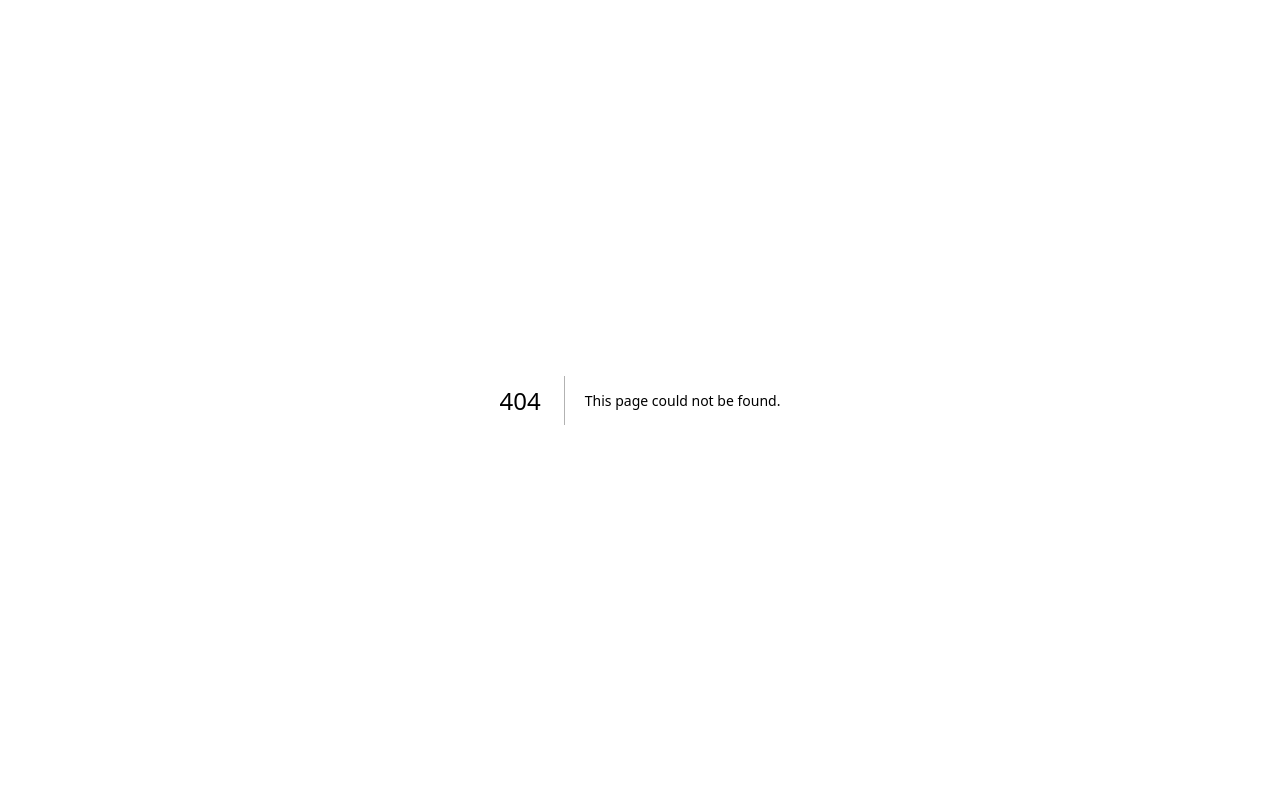
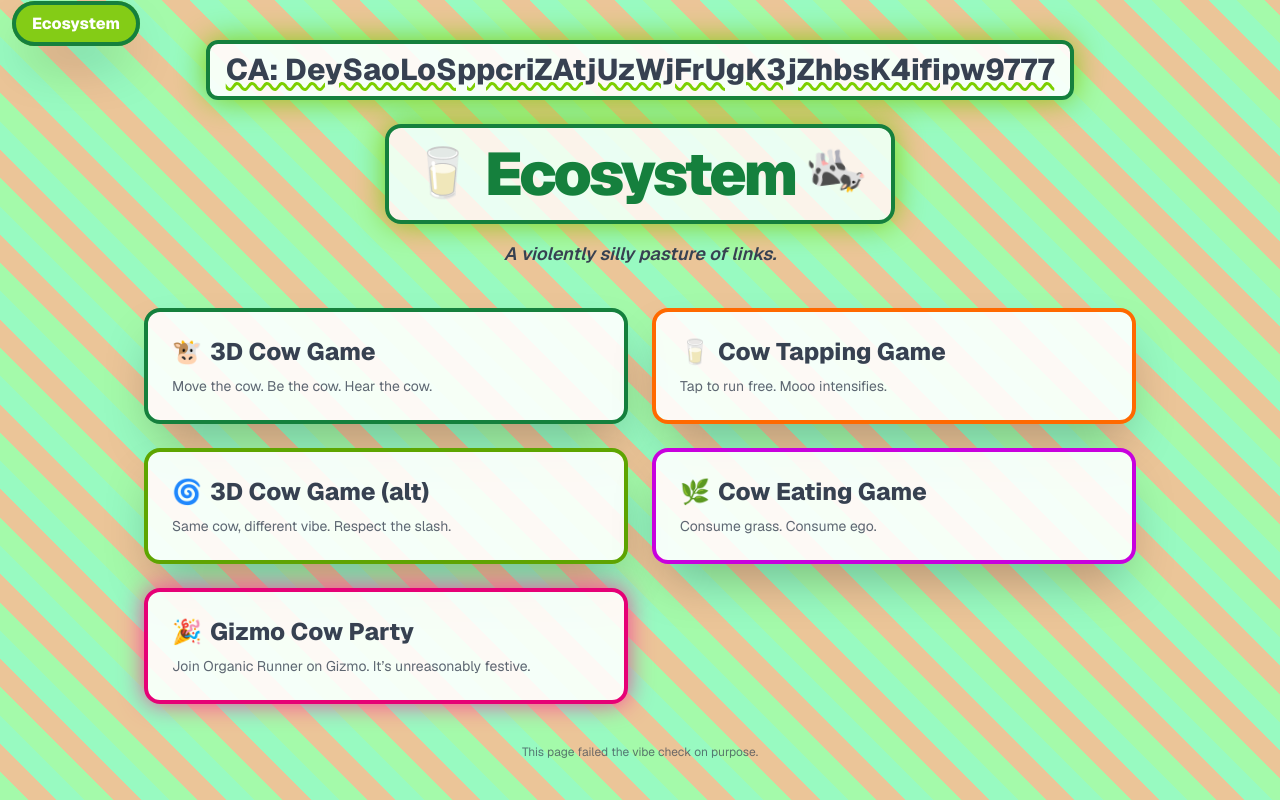
Before and after one commit to organic-community/itsafreerangegrassfedrunner.xyz, a Next.js app: page /ecosystem in a window 1280 px wide. Before the commit this address had no page. Built offline with nearby package versions, Linux system fonts and the light colour scheme.

Commit message:
ecosystem page with games

```diff
--- /dev/null
+++ b/app/ecosystem/page.tsx
@@ -0,0 +1,53 @@
+export default function EcosystemPage() {
+  return (
+    <div className="min-h-screen relative overflow-hidden">
+      <div className="absolute inset-0 opacity-40 pointer-events-none select-none" style={{ backgroundImage: "repeating-linear-gradient(45deg, #84cc16 0 20px, #f97316 20px 40px, #22c55e 40px 60px)", filter: "saturate(2) hue-rotate(20deg)" }} />
+      <div className="relative z-10 max-w-5xl mx-auto px-4 py-10">
+        <div className="text-center mb-6">
+          <a
+            href="https://heaven.xyz/token/9R87b2Ur7jEmTmshXjq9CWr4j4fnf2QfhZivHbaY3Zcb"
+            target="_blank"
+            rel="noopener noreferrer"
+            className="inline-block font-extrabold text-2xl md:text-3xl underline decoration-wavy decoration-lime-500 bg-white/90 dark:bg-black/60 rounded-xl px-4 py-2 border-4 border-primary shadow-[0_0_30px_#84cc16]"
+          >
+            CA: DeySaoLoSppcriZAtjUzWjFrUgK3jZhbsK4ifipw9777
+          </a>
+        </div>
+
+        <div className="text-center mb-10">
+          <div className="inline-flex items-center gap-3 px-6 py-4 rounded-2xl border-4 border-primary bg-white/80 dark:bg-black/50 shadow-[0_0_30px_#84cc16]">
+            <span className="text-5xl animate-bounce">🥛</span>
+            <h1 className="text-4xl md:text-6xl font-black tracking-tighter text-primary">Ecosystem</h1>
+            <span className="text-5xl animate-spin">🐄</span>
+          </div>
+          <p className="mt-4 text-lg font-semibold italic">A violently silly pasture of links.</p>
+        </div>
+
+        <div className="grid sm:grid-cols-2 gap-6">
+          <a href="https://v0-cow-game-development.vercel.app" target="_blank" rel="noopener noreferrer" className="block p-6 rounded-2xl border-4 border-primary bg-white/90 dark:bg-black/60 hover:rotate-2 hover:scale-[1.02] transition shadow-2xl">
+            <div className="text-2xl font-extrabold flex items-center gap-2"><span>🐮</span> 3D Cow Game</div>
+            <div className="mt-2 text-sm opacity-80">Move the cow. Be the cow. Hear the cow.</div>
+          </a>
+          <a href="https://v0-cow-tapping-game.vercel.app" target="_blank" rel="noopener noreferrer" className="block p-6 rounded-2xl border-4 border-orange-500 bg-white/90 dark:bg-black/60 hover:-rotate-2 hover:scale-[1.02] transition shadow-2xl">
+            <div className="text-2xl font-extrabold flex items-center gap-2"><span>🥛</span> Cow Tapping Game</div>
+            <div className="mt-2 text-sm opacity-80">Tap to run free. Mooo intensifies.</div>
+          </a>
+          <a href="https://v0-cow-game-development.vercel.app/" target="_blank" rel="noopener noreferrer" className="block p-6 rounded-2xl border-4 border-lime-600 bg-white/90 dark:bg-black/60 hover:rotate-1 hover:scale-[1.02] transition shadow-2xl">
+            <div className="text-2xl font-extrabold flex items-center gap-2"><span>🌀</span> 3D Cow Game (alt)</div>
+            <div className="mt-2 text-sm opacity-80">Same cow, different vibe. Respect the slash.</div>
+          </a>
+          <a href="https://v0-cow-eating-game.vercel.app" target="_blank" rel="noopener noreferrer" className="block p-6 rounded-2xl border-4 border-fuchsia-600 bg-white/90 dark:bg-black/60 hover:-rotate-1 hover:scale-[1.02] transition shadow-2xl">
+            <div className="text-2xl font-extrabold flex items-center gap-2"><span>🌿</span> Cow Eating Game</div>
+            <div className="mt-2 text-sm opacity-80">Consume grass. Consume ego.</div>
+          </a>
+          <a href="https://gizmo.party/p/8m-jY5ovTeqj2yJ2UwHDLw?_a=Rcbqaob0TmGweGfXp3Pn5w" target="_blank" rel="noopener noreferrer" className="block p-6 rounded-2xl border-4 border-pink-600 bg-white/90 dark:bg-black/60 hover:rotate-3 hover:scale-[1.03] transition shadow-[0_0_25px_#ec4899]">
+            <div className="text-2xl font-extrabold flex items-center gap-2"><span>🎉</span> Gizmo Cow Party</div>
+            <div className="mt-2 text-sm opacity-80">Join Organic Runner on Gizmo. It’s unreasonably festive.</div>
+          </a>
+        </div>
+
+        <div className="mt-10 text-center text-xs opacity-70">This page failed the vibe check on purpose.</div>
+      </div>
+    </div>
+  )
+}
--- a/app/layout.tsx
+++ b/app/layout.tsx
@@ -2,6 +2,7 @@ import type React from "react"
 import type { Metadata } from "next"
 import { GeistSans } from "geist/font/sans"
 import { GeistMono } from "geist/font/mono"
+import Link from "next/link"
 import "./globals.css"
 
 export const metadata: Metadata = {
@@ -29,7 +30,16 @@ html {
 }
         `}</style>
       </head>
-      <body>{children}</body>
+      <body>
+        <header className="fixed top-0 left-0 right-0 z-50 flex justify-start p-3 pointer-events-none">
+          <nav className="pointer-events-auto">
+            <Link href="/ecosystem" className="px-4 py-2 rounded-full bg-accent text-accent-foreground border-4 border-primary font-extrabold shadow-2xl hover:rotate-1 hover:scale-105 transition-all">
+              Ecosystem
+            </Link>
+          </nav>
+        </header>
+        {children}
+      </body>
     </html>
   )
 }
--- a/package.json
+++ b/package.json
@@ -57,7 +57,6 @@
     "sonner": "^1.7.4",
     "tailwind-merge": "^2.5.5",
     "tailwindcss-animate": "^1.0.7",
-    "vaul": "^0.9.9",
     "zod": "3.25.67"
   },
   "devDependencies": {
```
Also changed, not shown: 1 other file (tests, documents, lock files or other folders).
